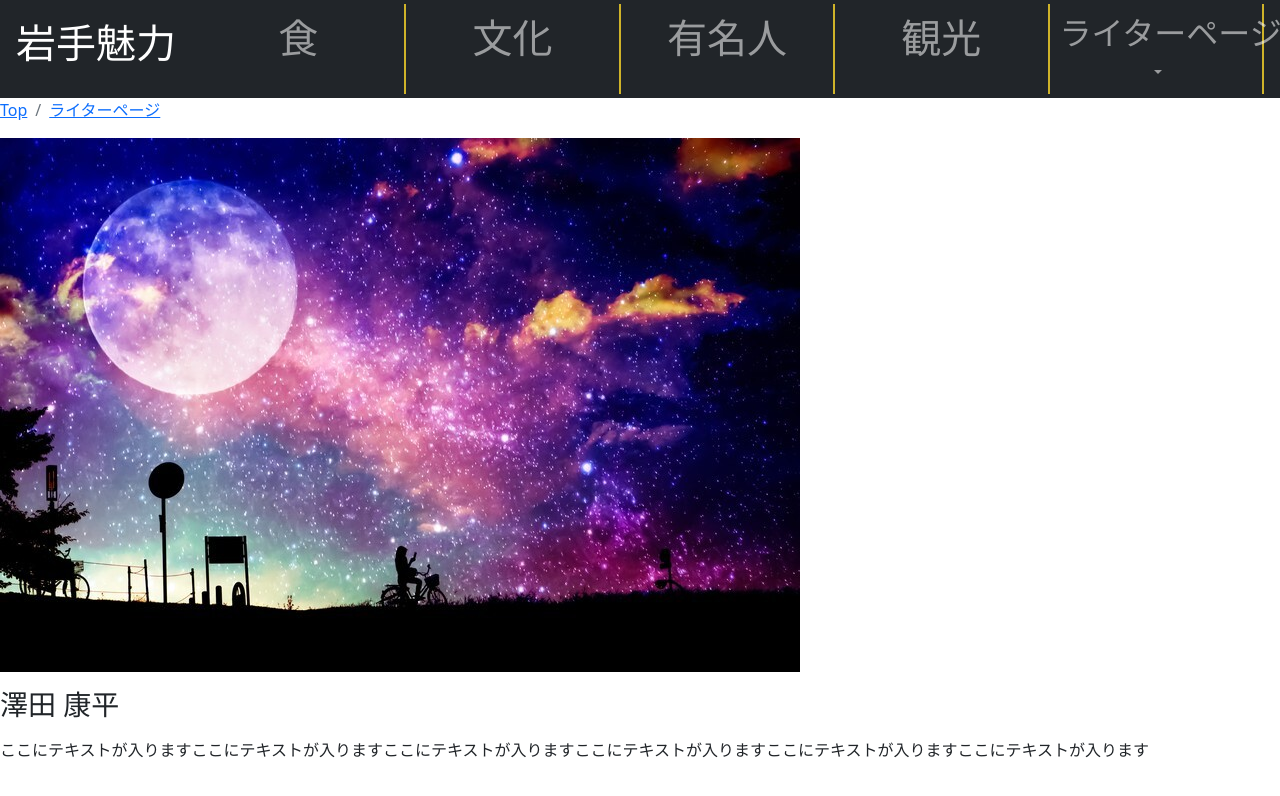
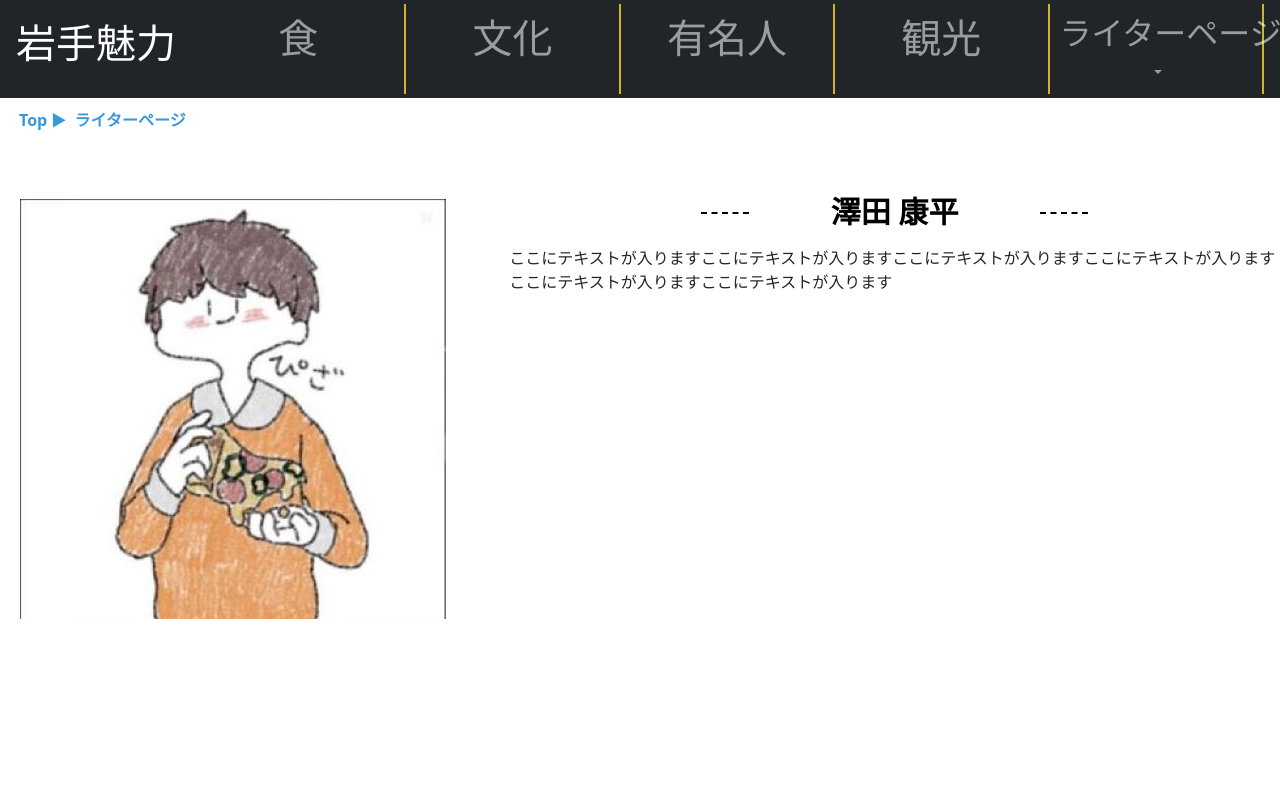
Before and after one commit to moppechan/iwatekadai, a plain HTML site: page kouhei.html in a window 1280 px wide. Drawn offline with nearby package versions, Linux system fonts and the light colour scheme; files that its build step writes are made by us from their sources.

Commit message:
ライターページのアイコン変更

```diff
--- a/css/raiter.css
+++ b/css/raiter.css
@@ -81,3 +81,42 @@ h3:before {
 h3:after {
     right: 12rem;
 }
+
+.breadcrumb {
+  margin-top: 10px;
+  width: fit-content;
+  display: flex;
+  margin-left: 19px;
+  gap: 0.5rem;
+  padding: 3rem;
+  border-radius: 0.2rem;
+  border: 0px solid #3998db;
+  background-color: white;
+  color: white;
+  list-style: none;
+}
+
+.breadcrumb li {
+  font-weight: bold;
+  font-size: 1rem;
+  font-display: initial;
+}
+
+.breadcrumb li:after {
+  margin-top: 10px;
+  padding: 0 0 2rem 2rem;
+  font-family: "Marlett";
+  font-weight: 250px;
+  font-size: 1rem;
+
+}
+
+.breadcrumb li:last-child::after {
+  padding: 0;
+  content: "";
+}
+
+.breadcrumb li a {
+  text-decoration: none;
+  color: #3998db;
+}
--- a/kouhei.html
+++ b/kouhei.html
@@ -1,7 +1,7 @@
 <!DOCTYPE html>
 <html lang="jp">
 <head>
-    <link href="style.css"rel="stylesheet" />
+    <link href="css/raiter.css"rel="stylesheet" />
     <meta charset="UTF-8">
     <meta http-equiv="X-UA-Compatible" content="IE=edge">
     <meta name="viewport" content="width=s, initial-scale=1.0">
@@ -37,7 +37,7 @@
             <a class="nav-link" href="culture.html"><h1>文化</h1></a>
           </li>
           <li class="nav-item sample">
-            <a class="nav-link" href="celebrity.html"><h1>有名人</h1></a>
+            <a class="nav-link" href="yumeijin.html"><h1>有名人</h1></a>
           </li>
           <li class="nav-item sample">
             <a class="nav-link" href="sightseeing.html"><h1>観光</h1></a>
@@ -73,15 +73,15 @@
 
   <nav aria-label="breadcrumb">
     <ul class="breadcrumb">
-      <li class="breadcrumb-item"><a href="index.html">Top</a></li>
-      <li class="breadcrumb-item"><a href="#">ライターページ</a></li>
+      <li><a href="index.html">Top &#9658;</a></li>
+      <li><a href="#">ライターページ</a></li>
     </ul>
   </nav>
 
 <nav>
 
   <div class="flex">
-    <figure class="image"><img src="img/HAIKEI.jpg" alt="魅力１"></figure>
+    <figure class="image"><img src="img/kouheiicon.jpg" alt="魅力１"></figure>
     <div class="right">
       <h3 class="title">澤田 康平</h3>
       <p></p>
```
Also changed, not shown: img/kouheiicon.jpg (added).
